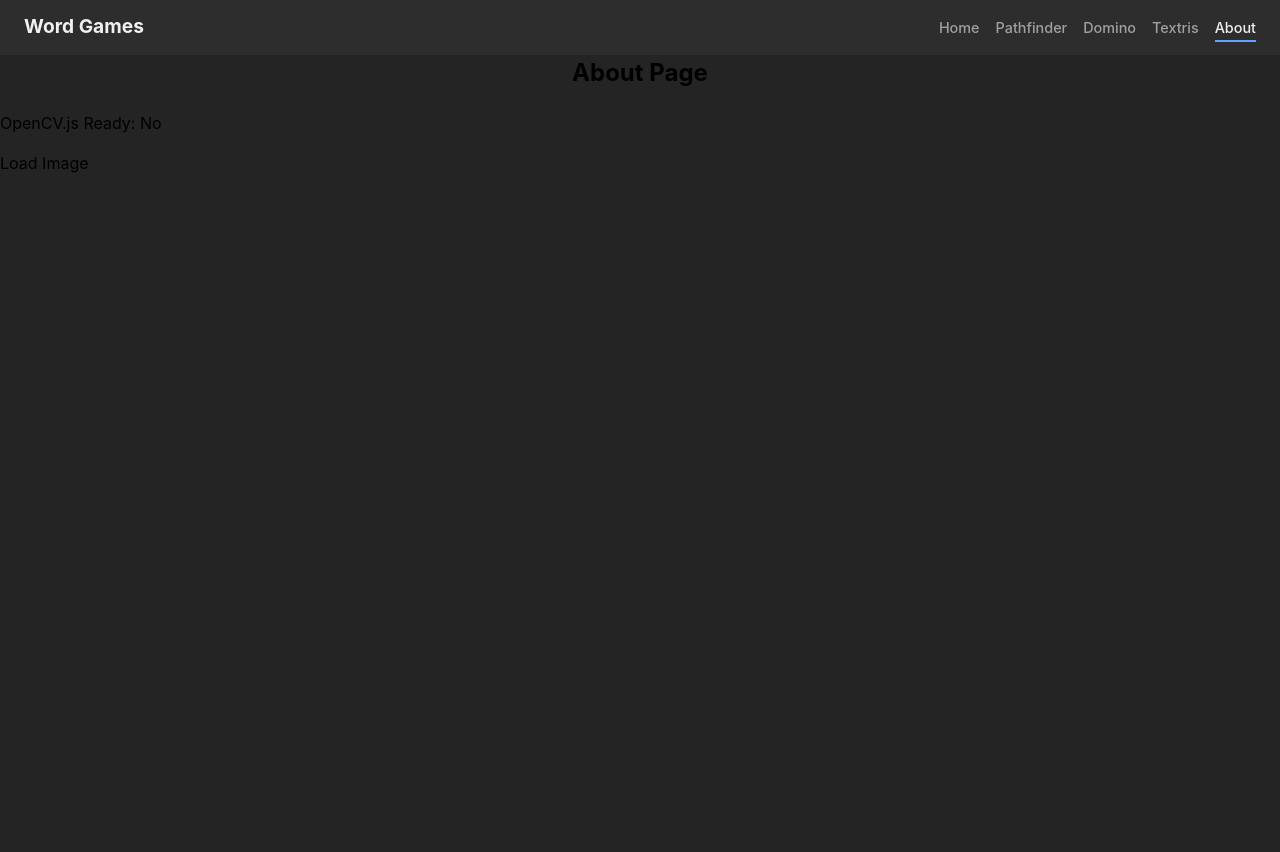
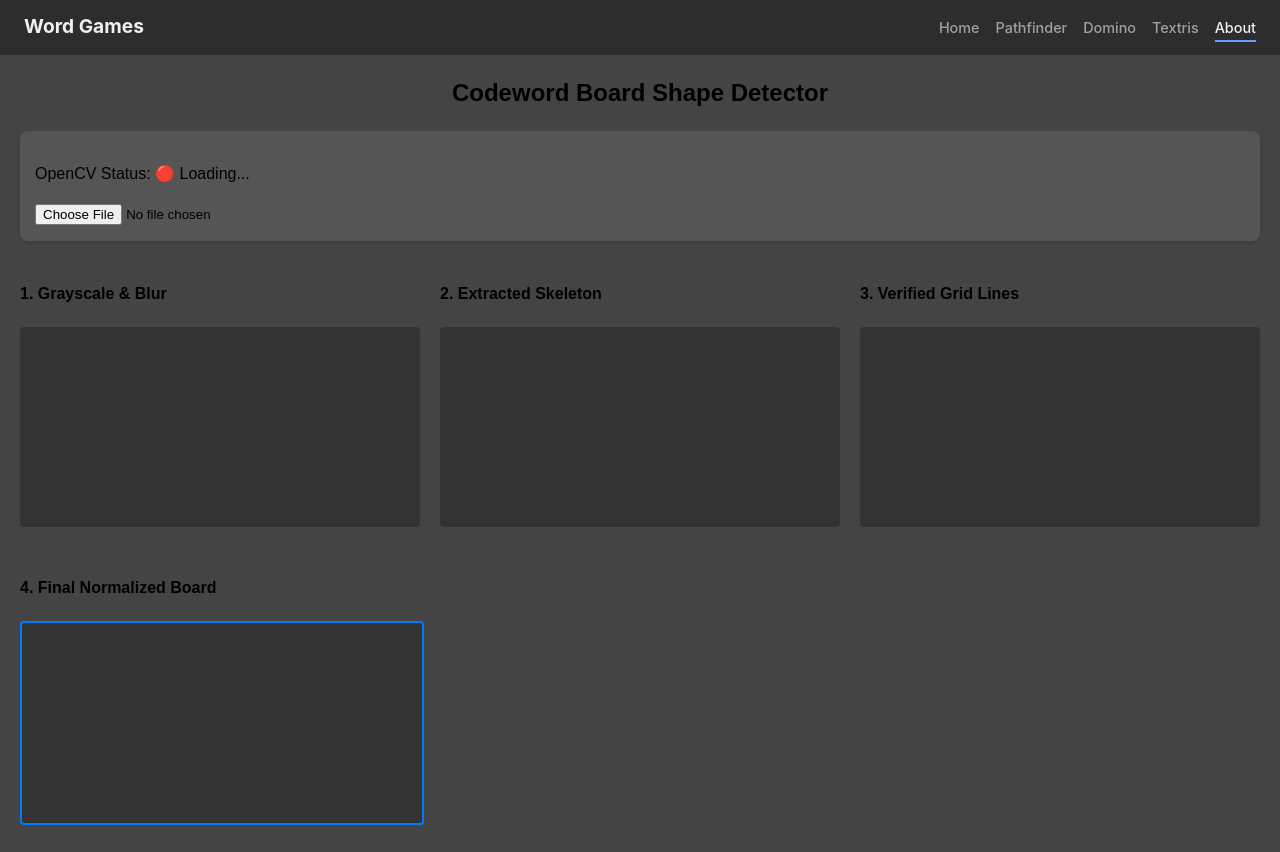
Before and after one commit to alcobased/puzzle-collection, a React (Vite) app: page /about in a window 1280 px wide. Before the commit the page ends 800 px from the top, so only its background shows below. Built offline with nearby package versions, Linux system fonts and the light colour scheme.

Commit message:
testing B

```diff
--- a/src/components/pages/AboutPage.jsx
+++ b/src/components/pages/AboutPage.jsx
@@ -1,65 +1,219 @@
-import { useState, useRef, useEffect } from 'react';
-import useOpenCV from '../../hooks/useOpenCV';
+import { useState, useRef, useEffect } from "react";
+import useOpenCV from "../../hooks/useOpenCV";
 
 const AboutPage = () => {
   const openCVReady = useOpenCV();
   const [imageSrc, setImageSrc] = useState(null);
   const imageRef = useRef(null);
-  const canvasRef = useRef(null);
+
+  // Visualization Refs
+  const grayCanvasRef = useRef(null);
+  const threshCanvasRef = useRef(null);
+  const linesCanvasRef = useRef(null);
+  const finalCanvasRef = useRef(null);
 
   const handleImageChange = (e) => {
     const file = e.target.files[0];
     if (file) {
       const reader = new FileReader();
-      reader.onload = (e) => {
-        setImageSrc(e.target.result);
-      };
+      reader.onload = (e) => setImageSrc(e.target.result);
       reader.readAsDataURL(file);
     }
   };
 
   useEffect(() => {
-    if (openCVReady && imageSrc && imageRef.current && canvasRef.current) {
-      const cv = window.cv;
+    if (openCVReady && imageSrc) {
       const imgElement = imageRef.current;
-      const src = cv.imread(imgElement);
-      const dst = new cv.Mat();
-      cv.cvtColor(src, dst, cv.COLOR_RGBA2GRAY, 0);
-      cv.imshow(canvasRef.current, dst);
-      src.delete();
-      dst.delete();
+
+      const runPipeline = () => {
+        const cv = window.cv;
+        const src = cv.imread(imgElement);
+
+        if (src.cols === 0 || src.rows === 0) return;
+
+        let gray = new cv.Mat();
+        let thresh = new cv.Mat();
+        let horizontal = new cv.Mat();
+        let vertical = new cv.Mat();
+        let gridSkeleton = new cv.Mat();
+
+        try {
+          // STAGE 1: Grayscale & Pre-filtering
+          cv.cvtColor(src, gray, cv.COLOR_RGBA2GRAY, 0);
+          // Median blur helps remove the "salt and pepper" noise of the paper texture
+          cv.medianBlur(gray, gray, 5);
+          cv.imshow(grayCanvasRef.current, gray);
+
+          // STAGE 2: High-Threshold Adaptive Binarization
+          // Constant of 20 helps ignore light gray text and shadows
+          cv.adaptiveThreshold(
+            gray,
+            thresh,
+            255,
+            cv.ADAPTIVE_THRESH_GAUSSIAN_C,
+            cv.THRESH_BINARY_INV,
+            11,
+            20
+          );
+
+          // STAGE 3: Morphological Extraction of the Grid
+          // These steps effectively "erase" the numbers by looking only for long lines
+          let horizSize = Math.floor(thresh.cols / 25);
+          let horizKernel = cv.getStructuringElement(
+            cv.MORPH_RECT,
+            new cv.Size(horizSize, 1)
+          );
+          cv.erode(thresh, horizontal, horizKernel);
+          cv.dilate(horizontal, horizontal, horizKernel);
+
+          let vertSize = Math.floor(thresh.rows / 25);
+          let vertKernel = cv.getStructuringElement(
+            cv.MORPH_RECT,
+            new cv.Size(1, vertSize)
+          );
+          cv.erode(thresh, vertical, vertKernel);
+          cv.dilate(vertical, vertical, vertKernel);
+
+          // Combine Horizontal and Vertical lines to get the board "Skeleton"
+          cv.add(horizontal, vertical, gridSkeleton);
+          cv.imshow(threshCanvasRef.current, gridSkeleton);
+
+          // STAGE 4: Bounding Box and Normalization
+          let contours = new cv.MatVector();
+          let hierarchy = new cv.Mat();
+          cv.findContours(
+            gridSkeleton,
+            contours,
+            hierarchy,
+            cv.RETR_EXTERNAL,
+            cv.CHAIN_APPROX_SIMPLE
+          );
+
+          let minX = src.cols,
+            minY = src.rows,
+            maxX = 0,
+            maxY = 0;
+          for (let i = 0; i < contours.size(); ++i) {
+            let rect = cv.boundingRect(contours.get(i));
+            // Filter to only consider large connected components (the grid)
+            if (rect.width > 100 && rect.height > 100) {
+              minX = Math.min(minX, rect.x);
+              minY = Math.min(minY, rect.y);
+              maxX = Math.max(maxX, rect.x + rect.width);
+              maxY = Math.max(maxY, rect.y + rect.height);
+            }
+          }
+
+          // Show the result of the line detection logic on stage 3 canvas
+          cv.imshow(linesCanvasRef.current, gridSkeleton);
+
+          // STAGE 5: Final Crop and Resize
+          if (maxX > minX) {
+            let roiRect = new cv.Rect(minX, minY, maxX - minX, maxY - minY);
+            let cropped = src.roi(roiRect);
+            let final = new cv.Mat();
+            // Resizing to 800x800 allows for easy 15x15 cell mapping later
+            cv.resize(
+              cropped,
+              final,
+              new cv.Size(800, 800),
+              0,
+              0,
+              cv.INTER_LINEAR
+            );
+            cv.imshow(finalCanvasRef.current, final);
+
+            cropped.delete();
+            final.delete();
+          }
+
+          horizKernel.delete();
+          vertKernel.delete();
+          contours.delete();
+          hierarchy.delete();
+        } catch (err) {
+          console.error("OpenCV Pipeline Error:", err);
+        } finally {
+          // Explicitly delete all Mats to prevent memory leaks
+          src.delete();
+          gray.delete();
+          thresh.delete();
+          horizontal.delete();
+          vertical.delete();
+          gridSkeleton.delete();
+        }
+      };
+
+      if (imgElement.complete) runPipeline();
+      else imgElement.onload = runPipeline;
     }
   }, [openCVReady, imageSrc]);
 
   return (
-    <div>
-      <h2>About Page</h2>
-      <p>
-        OpenCV.js Ready: {openCVReady ? 'Yes' : 'No'}
-      </p>
-      <label className="file-upload-label">
-        Load Image
-        <input
-          type="file"
-          onChange={handleImageChange}
-          accept="image/*"
-          style={{ display: 'none' }}
-        />
-      </label>
-      {imageSrc && (
-        <div style={{ marginTop: '1rem' }}>
-          <div>
-            <h3>Original Image</h3>
-            <img ref={imageRef} src={imageSrc} alt="upload-preview" style={{ maxWidth: '300px' }} />
-          </div>
-          <div>
-            <h3>OpenCV Grayscale</h3>
-            <canvas ref={canvasRef}></canvas>
-          </div>
-        </div>
-      )}
+    <div
+      style={{
+        padding: "20px",
+        fontFamily: "sans-serif",
+        backgroundColor: "#444",
+      }}
+    >
+      <h2>Codeword Board Shape Detector</h2>
+      <div
+        style={{
+          marginBottom: "20px",
+          padding: "15px",
+          background: "#555",
+          borderRadius: "8px",
+          boxShadow: "0 2px 4px rgba(0,0,0,0.1)",
+        }}
+      >
+        <p>OpenCV Status: {openCVReady ? "🟢 Ready" : "🔴 Loading..."}</p>
+        <input type="file" onChange={handleImageChange} accept="image/*" />
+      </div>
+
+      <img
+        ref={imageRef}
+        src={imageSrc}
+        alt="source"
+        style={{ display: "none" }}
+      />
+
+      <div
+        style={{
+          display: "grid",
+          gridTemplateColumns: "repeat(auto-fit, minmax(350px, 1fr))",
+          gap: "20px",
+        }}
+      >
+        <section>
+          <h4>1. Grayscale & Blur</h4>
+          <canvas ref={grayCanvasRef} style={canvasStyle} />
+        </section>
+        <section>
+          <h4>2. Extracted Skeleton</h4>
+          <canvas ref={threshCanvasRef} style={canvasStyle} />
+        </section>
+        <section>
+          <h4>3. Verified Grid Lines</h4>
+          <canvas ref={linesCanvasRef} style={canvasStyle} />
+        </section>
+        <section>
+          <h4>4. Final Normalized Board</h4>
+          <canvas
+            ref={finalCanvasRef}
+            style={{ ...canvasStyle, border: "2px solid #007bff" }}
+          />
+        </section>
+      </div>
     </div>
   );
 };
 
+const canvasStyle = {
+  width: "100%",
+  height: "auto",
+  backgroundColor: "#333",
+  borderRadius: "4px",
+};
+
 export default AboutPage;
```
